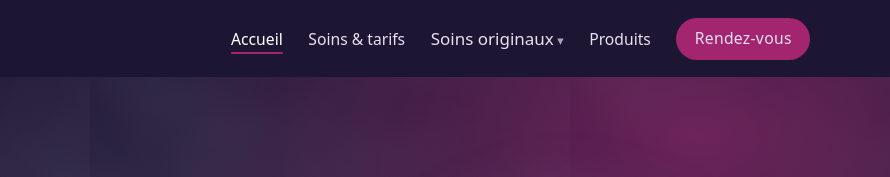
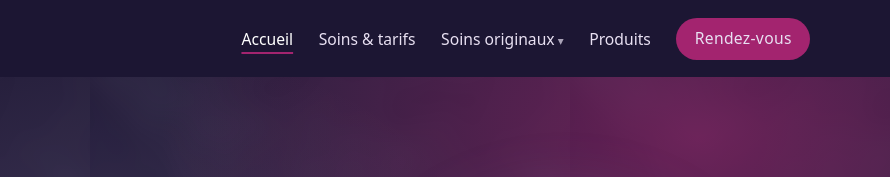
Before and after one commit to aoverney/institutclairdelune, an Astro site: page / in a window 1280 px wide. Shown: the top 177 px of the page, 390-1280 px from the left. Built offline with nearby package versions, Linux system fonts and the light colour scheme; Astro itself is replaced by a stand-in of ours.

Commit message:
Menu : taille de « Soins originaux », actions GitHub à jour, script Lighthouse
astro preview est un serveur unique en Astro 7 : le script Lighthouse
sert maintenant dist/ avec python http.server.

Co-Authored-By: Claude Opus 5.5 <noreply@anthropic.com>

```diff
--- a/src/styles/global.css
+++ b/src/styles/global.css
@@ -88,7 +88,7 @@ p { margin: 0 0 1em; }
 .menu a, .menu__titre { color: var(--c-lavande) !important; text-decoration: none; font-size: .98rem; }
 .menu a:hover, .menu a[aria-current="page"], .menu__titre.est-actif { color: #fff !important; }
 .menu a[aria-current="page"]:not(.bouton) { text-decoration: underline; text-decoration-color: var(--c-magenta); text-underline-offset: .45em; text-decoration-thickness: 2px; }
-.menu__titre { background: none; border: 0; padding: 0; font: inherit; cursor: pointer; }
+.menu__titre { background: none; border: 0; padding: 0; font: inherit; font-size: .98rem; cursor: pointer; }
 .menu__titre::after { content: " ▾"; font-size: .75em; opacity: .7; }
 .menu__groupe > ul { display: flex; flex-wrap: wrap; gap: .25rem 1rem; }
 .js .menu__groupe > ul { display: none; }
```
Also changed, not shown: .github/workflows/qua.yml, 1 other file.
